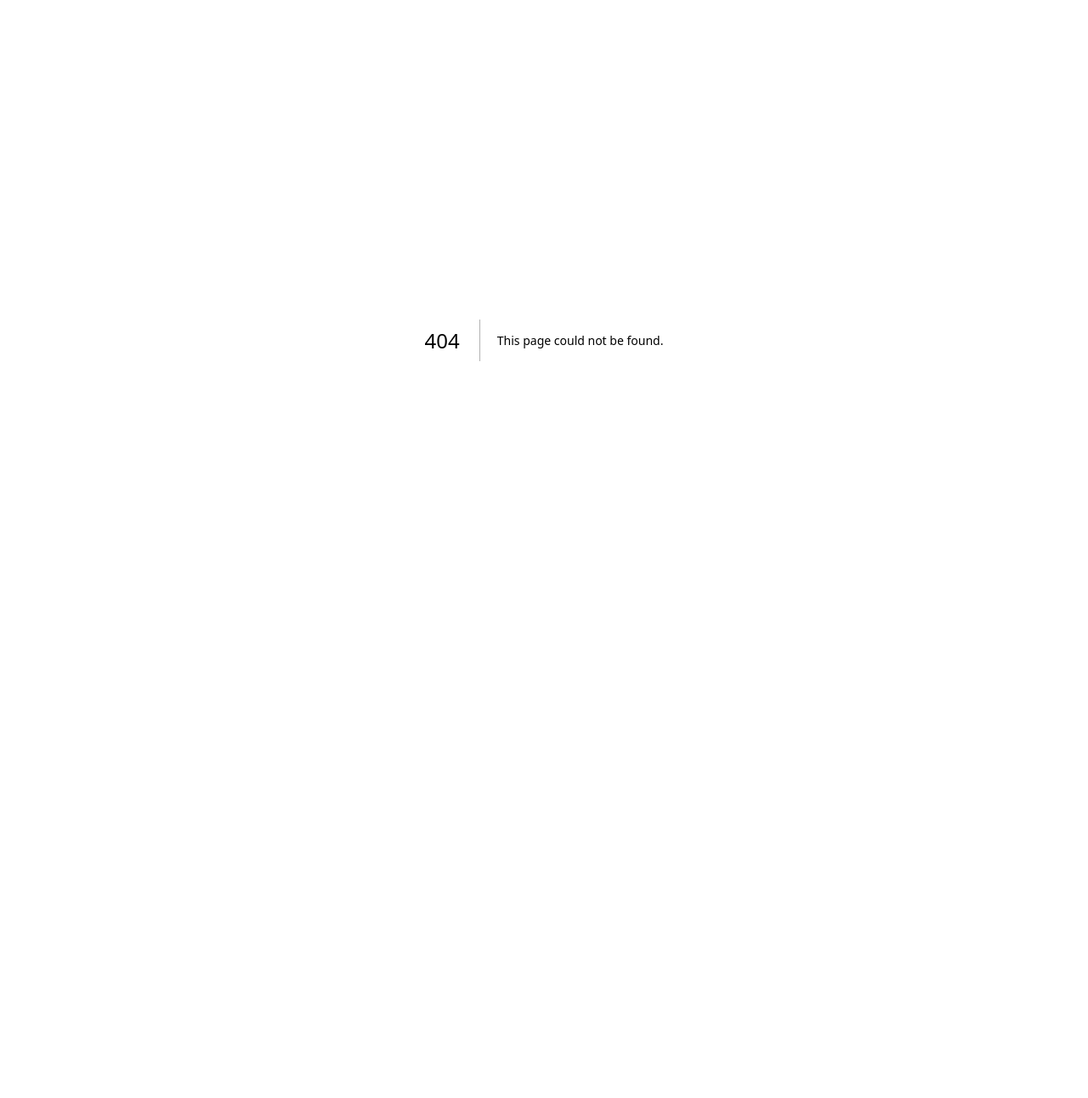
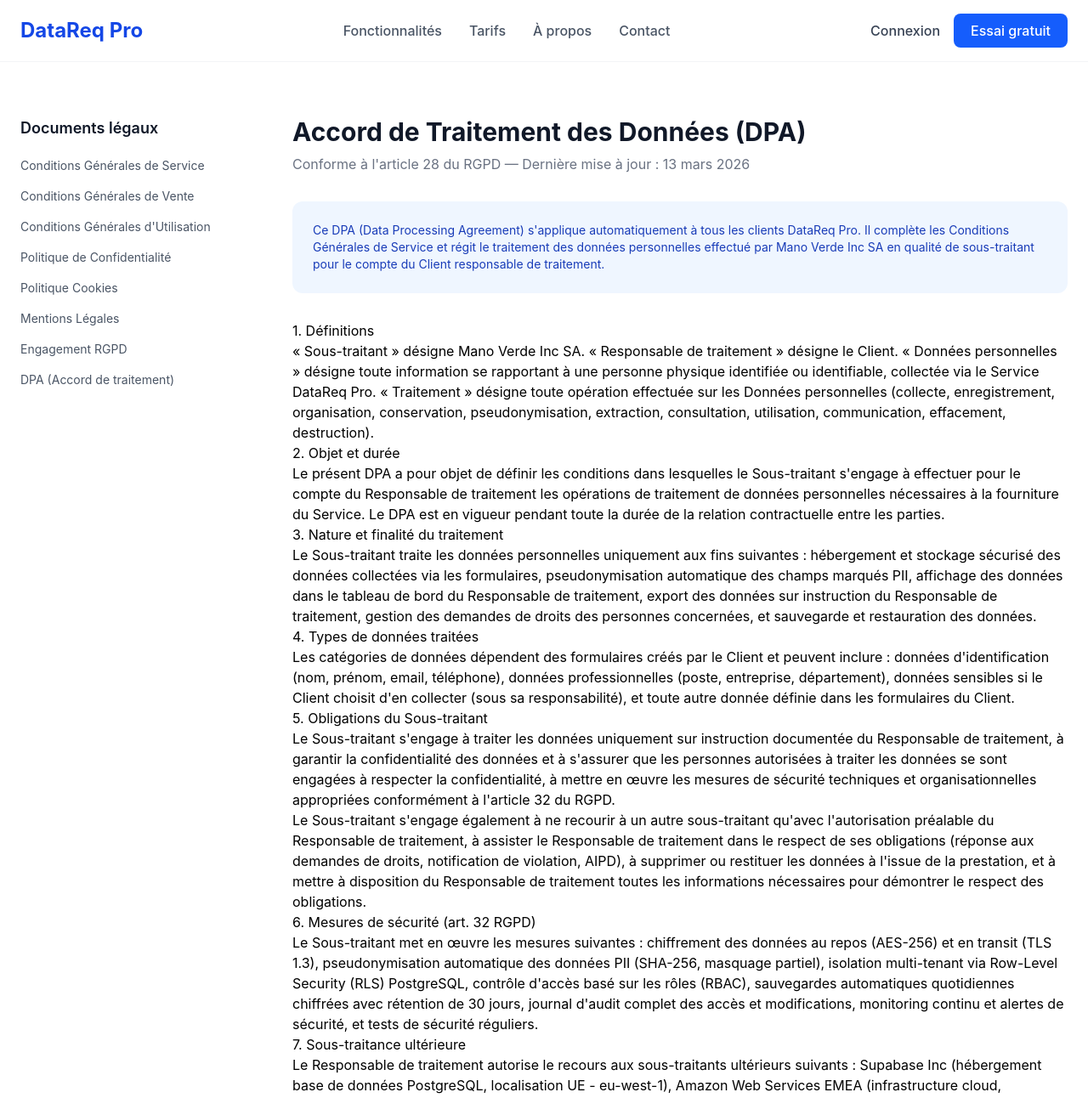
Before and after one commit to AlexMano25/datareq-pro, a Next.js app: page /legal/dpa in a window 1280 px wide. Before the commit this address had no page. Shown: the top 1292 px of the page at 85% size. Before the commit the page ends 800 px from the top, so only its background shows below. Built offline with nearby package versions, Linux system fonts and the light colour scheme.

Commit message:
Create page.tsx

```diff
--- /dev/null
+++ b/src/app/legal/dpa/page.tsx
@@ -0,0 +1,58 @@
+export const metadata = { title: 'DPA - Accord de Traitement des Données - DataReq Pro' };
+
+export default function DPAPage() {
+  return (
+    <article className="prose prose-gray max-w-none">
+      <h1 className="text-3xl font-bold text-gray-900 mb-2">Accord de Traitement des Données (DPA)</h1>
+      <p className="text-gray-500 mb-8">Conforme à l'article 28 du RGPD — Dernière mise à jour : 13 mars 2026</p>
+
+      <div className="bg-blue-50 rounded-xl p-6 mb-8 not-prose">
+        <p className="text-blue-800 text-sm">Ce DPA (Data Processing Agreement) s'applique automatiquement à tous les clients DataReq Pro. Il complète les Conditions Générales de Service et régit le traitement des données personnelles effectué par Mano Verde Inc SA en qualité de sous-traitant pour le compte du Client responsable de traitement.</p>
+      </div>
+
+      <h2>1. Définitions</h2>
+      <p>« Sous-traitant » désigne Mano Verde Inc SA. « Responsable de traitement » désigne le Client. « Données personnelles » désigne toute information se rapportant à une personne physique identifiée ou identifiable, collectée via le Service DataReq Pro. « Traitement » désigne toute opération effectuée sur les Données personnelles (collecte, enregistrement, organisation, conservation, pseudonymisation, extraction, consultation, utilisation, communication, effacement, destruction).</p>
+
+      <h2>2. Objet et durée</h2>
+      <p>Le présent DPA a pour objet de définir les conditions dans lesquelles le Sous-traitant s'engage à effectuer pour le compte du Responsable de traitement les opérations de traitement de données personnelles nécessaires à la fourniture du Service. Le DPA est en vigueur pendant toute la durée de la relation contractuelle entre les parties.</p>
+
+      <h2>3. Nature et finalité du traitement</h2>
+      <p>Le Sous-traitant traite les données personnelles uniquement aux fins suivantes : hébergement et stockage sécurisé des données collectées via les formulaires, pseudonymisation automatique des champs marqués PII, affichage des données dans le tableau de bord du Responsable de traitement, export des données sur instruction du Responsable de traitement, gestion des demandes de droits des personnes concernées, et sauvegarde et restauration des données.</p>
+
+      <h2>4. Types de données traitées</h2>
+      <p>Les catégories de données dépendent des formulaires créés par le Client et peuvent inclure : données d'identification (nom, prénom, email, téléphone), données professionnelles (poste, entreprise, département), données sensibles si le Client choisit d'en collecter (sous sa responsabilité), et toute autre donnée définie dans les formulaires du Client.</p>
+
+      <h2>5. Obligations du Sous-traitant</h2>
+      <p>Le Sous-traitant s'engage à traiter les données uniquement sur instruction documentée du Responsable de traitement, à garantir la confidentialité des données et à s'assurer que les personnes autorisées à traiter les données se sont engagées à respecter la confidentialité, à mettre en œuvre les mesures de sécurité techniques et organisationnelles appropriées conformément à l'article 32 du RGPD.</p>
+      <p>Le Sous-traitant s'engage également à ne recourir à un autre sous-traitant qu'avec l'autorisation préalable du Responsable de traitement, à assister le Responsable de traitement dans le respect de ses obligations (réponse aux demandes de droits, notification de violation, AIPD), à supprimer ou restituer les données à l'issue de la prestation, et à mettre à disposition du Responsable de traitement toutes les informations nécessaires pour démontrer le respect des obligations.</p>
+
+      <h2>6. Mesures de sécurité (art. 32 RGPD)</h2>
+      <p>Le Sous-traitant met en œuvre les mesures suivantes : chiffrement des données au repos (AES-256) et en transit (TLS 1.3), pseudonymisation automatique des données PII (SHA-256, masquage partiel), isolation multi-tenant via Row-Level Security (RLS) PostgreSQL, contrôle d'accès basé sur les rôles (RBAC), sauvegardes automatiques quotidiennes chiffrées avec rétention de 30 jours, journal d'audit complet des accès et modifications, monitoring continu et alertes de sécurité, et tests de sécurité réguliers.</p>
+
+      <h2>7. Sous-traitance ultérieure</h2>
+      <p>Le Responsable de traitement autorise le recours aux sous-traitants ultérieurs suivants : Supabase Inc (hébergement base de données PostgreSQL, localisation UE - eu-west-1), Amazon Web Services EMEA (infrastructure cloud, localisation UE), Vercel Inc (hébergement et CDN application web, Data Privacy Framework), et Stripe Inc (traitement des paiements, Data Privacy Framework).</p>
+      <p>Tout changement de sous-traitant ultérieur sera notifié au Responsable de traitement au moins 30 jours à l'avance, lui laissant la possibilité de s'opposer ou de résilier le contrat.</p>
+
+      <h2>8. Transferts internationaux</h2>
+      <p>Les données sont principalement hébergées dans l'UE. Pour les transferts vers des pays tiers (États-Unis), les garanties suivantes sont mises en place : certification au Data Privacy Framework (DPF) des sous-traitants concernés, et/ou clauses contractuelles types (CCT) adoptées par la Commission Européenne (décision d'exécution 2021/914).</p>
+
+      <h2>9. Notification de violation</h2>
+      <p>Le Sous-traitant notifie le Responsable de traitement sans délai indu (et au plus tard dans les 48 heures) après avoir pris connaissance d'une violation de données personnelles. La notification inclut la nature de la violation, les catégories et le nombre de personnes concernées, les conséquences probables, et les mesures prises ou proposées pour y remédier.</p>
+
+      <h2>10. Assistance au Responsable de traitement</h2>
+      <p>Le Sous-traitant assiste le Responsable de traitement pour répondre aux demandes d'exercice des droits des personnes concernées, notifier les violations à l'autorité de contrôle et aux personnes concernées, réaliser des analyses d'impact relatives à la protection des données (AIPD), et consulter l'autorité de contrôle préalablement au traitement si nécessaire.</p>
+
+      <h2>11. Fin du traitement</h2>
+      <p>À la fin de la relation contractuelle, le Sous-traitant s'engage à restituer au Responsable de traitement toutes les données personnelles dans un format structuré et lisible (CSV), et à supprimer de manière sécurisée et irréversible toutes les copies des données dans un délai de 30 jours après la résiliation, sauf obligation légale de conservation.</p>
+
+      <h2>12. Audit</h2>
+      <p>Le Sous-traitant met à disposition du Responsable de traitement toutes les informations nécessaires pour démontrer le respect des obligations prévues au présent DPA. Le Responsable de traitement ou un auditeur mandaté peut effectuer un audit annuel, sous réserve d'un préavis de 30 jours et de la signature d'un accord de confidentialité.</p>
+
+      <div className="bg-gray-50 rounded-xl p-6 mt-8">
+        <p className="text-sm text-gray-600"><strong>Sous-traitant :</strong> Mano Verde Inc SA, Kinshasa, RD Congo</p>
+        <p className="text-sm text-gray-600"><strong>DPO :</strong> dpo@manovende.com</p>
+        <p className="text-sm text-gray-500 mt-1">Document version 1.0 — Mars 2026</p>
+      </div>
+    </article>
+  );
+}
```
